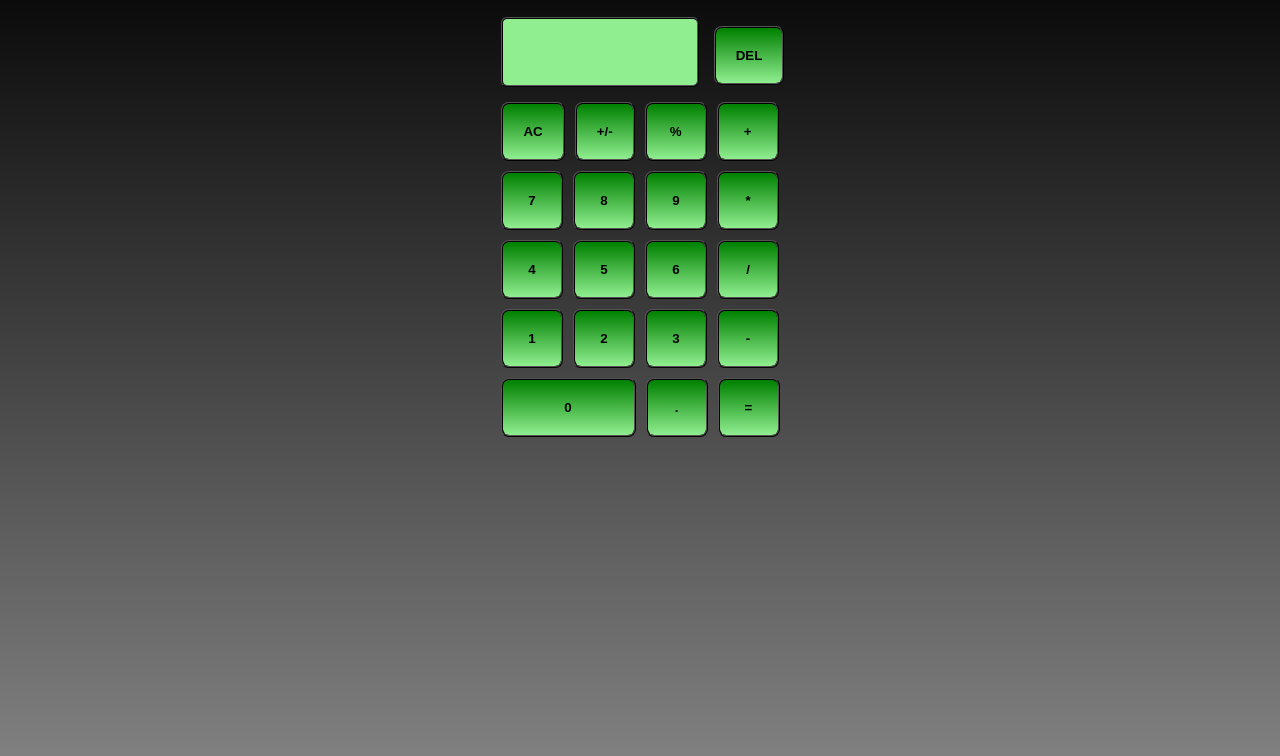
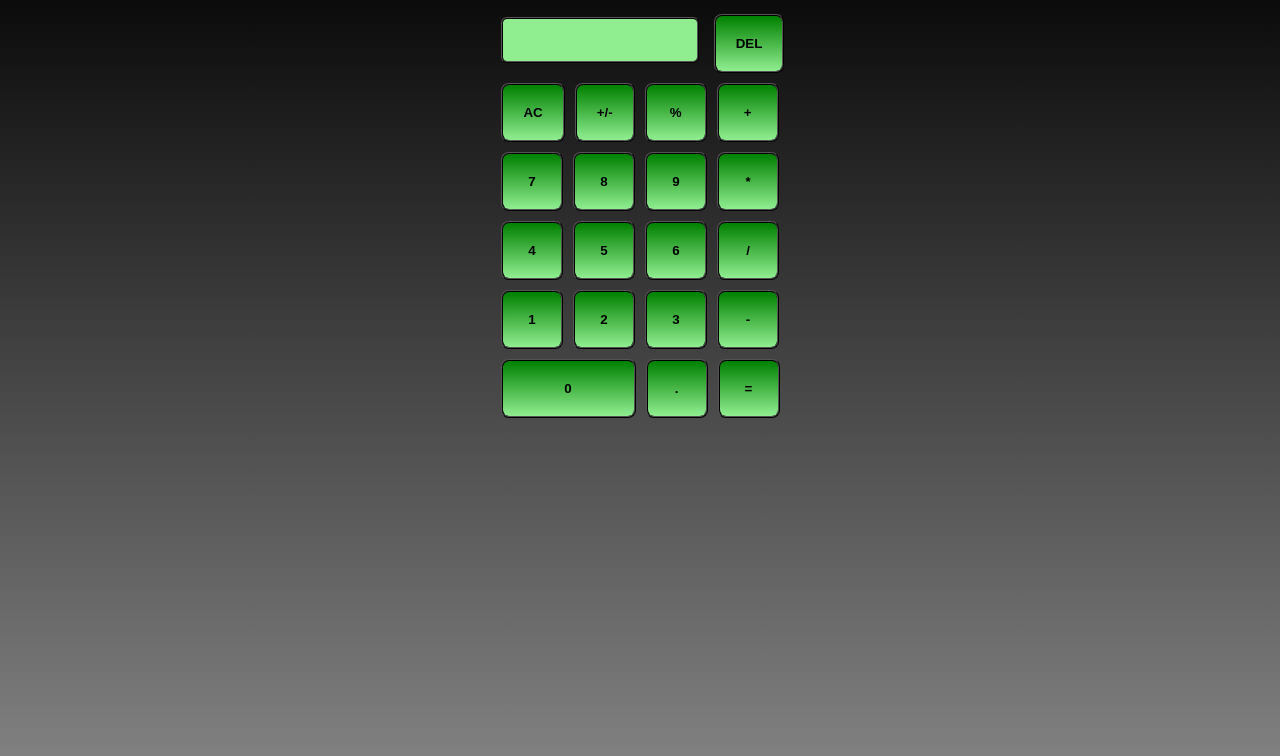
Before and after one commit to sujalkumar0909/Basic-Calculator, a plain HTML site: page index.html in a window 1280 px wide. Shown: the part 73-829 px from the top of the page. Drawn offline with Linux system fonts and the light colour scheme.

Commit message:
modified:   css/style.css 	modified:   index.html

```diff
--- a/css/style.css
+++ b/css/style.css
@@ -28,7 +28,7 @@
 }
 .input{
     font-size:20px;
-    height:8vh;
+    height:40px;
     width:190px;
     margin:10px;
     text-align:right;
--- a/index.html
+++ b/index.html
@@ -13,7 +13,7 @@
     <h1 class="text-center">Basic Calculator</h1>
     <div class="container">
         <div class="row">
-            <input class=input type="text" placeholder="">
+            <input class=input type="text" placeholder="" readonly>
             <button class="button" id="d">DEL</button>
         </div>
         <div class="row">
```
